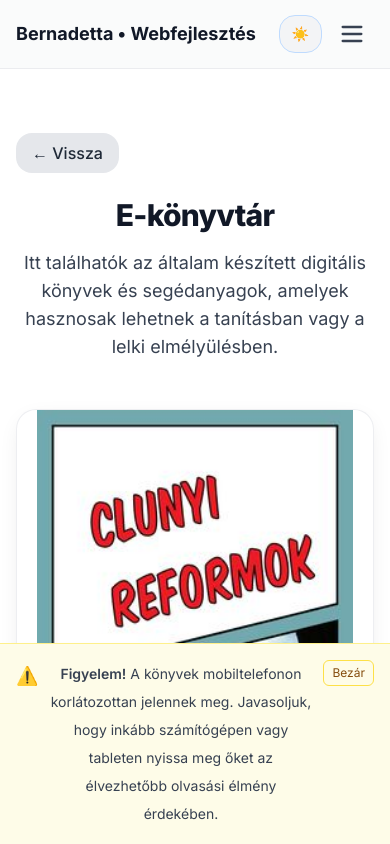
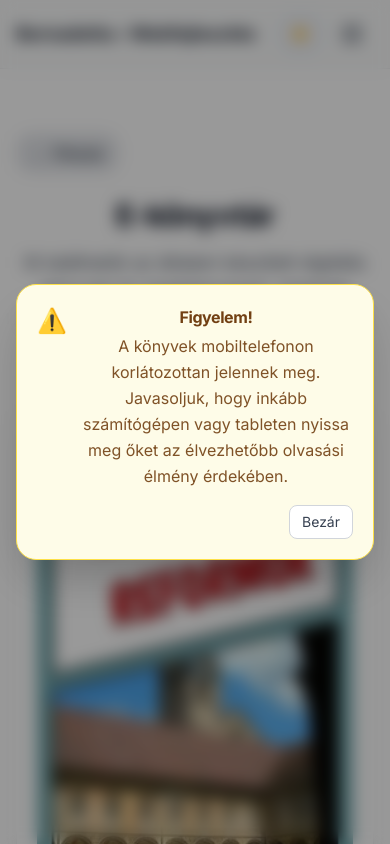
Before and after one commit to butus77/probaprojekt, a Next.js app: page /konyvtar in a window 390 px wide. Shown: the top 844 px of the page. Built offline with nearby package versions, Linux system fonts and the light colour scheme.

Commit message:
figyelmezteto felugro ablak testreszabasa

```diff
--- a/components/MobileNotice.tsx
+++ b/components/MobileNotice.tsx
@@ -1,6 +1,6 @@
 "use client";
 
-import { useState } from "react";
+import { useEffect, useState } from "react";
 
 type Props = {
   onContinue?: () => void;
@@ -9,31 +9,66 @@ type Props = {
 
 export default function MobileNotice({ onContinue, onClose }: Props) {
   const [hidden, setHidden] = useState(false);
+
   const handleClose = () => {
     setHidden(true);
     onClose?.();
   };
+
+  // (opcionális) háttér scroll tiltása, amíg a modal nyitva van
+  useEffect(() => {
+    if (!hidden) {
+      const prev = document.body.style.overflow;
+      document.body.style.overflow = "hidden";
+      return () => {
+        document.body.style.overflow = prev;
+      };
+    }
+  }, [hidden]);
+
   if (hidden) return null;
 
   return (
     <div
-      role="status"
-      aria-live="polite"
-      className="md:hidden fixed bottom-0 left-0 right-0 z-50 w-full p-4 border-t border-yellow-200 bg-yellow-50 text-sm text-yellow-800 shadow-lg"
+      className="md:hidden fixed inset-0 z-[100] flex items-center justify-center bg-black/40 backdrop-blur"
+      role="dialog"
+      aria-modal="true"
+      aria-labelledby="mobile-notice-title"
+      onClick={handleClose} // a hátterére kattintva is zár
     >
-      <div className="flex items-start gap-2">
-        <span className="mt-0.5 text-lg" aria-hidden>⚠️</span>
-        <p className="flex-1">
-          <strong className="font-semibold">Figyelem!</strong> A könyvek mobiltelefonon
-          korlátozottan jelennek meg. Javasoljuk, hogy inkább számítógépen vagy tableten
-          nyissa meg őket az élvezhetőbb olvasási élmény érdekében.
-        </p>
-        <div className="flex items-center gap-2">
+      <div
+        className="mx-4 w-full max-w-md rounded-2xl border border-yellow-300 bg-yellow-50 p-5 shadow-2xl"
+        onClick={(e) => e.stopPropagation()} // a dobozon belüli katt ne zárjon
+      >
+        <div className="flex items-start gap-3">
+          {/* Ikon */}
+          <span className="shrink-0 text-2xl" aria-hidden>
+            ⚠️
+          </span>
+
+          {/* Szöveg */}
+          <div className="min-w-0 flex-1">
+            <h2
+              id="mobile-notice-title"
+              className="text-base font-bold text-yellow-900"
+            >
+              Figyelem!
+            </h2>
+            <p className="mt-1 break-words text-pretty leading-relaxed text-yellow-900/90">
+              A könyvek mobiltelefonon korlátozottan jelennek meg. Javasoljuk,
+              hogy inkább számítógépen vagy tableten nyissa meg őket az
+              élvezhetőbb olvasási élmény érdekében.
+            </p>
+          </div>
+        </div>
+
+        {/* Gombok */}
+        <div className="mt-4 flex justify-end gap-2">
           {onContinue ? (
             <button
               type="button"
               onClick={onContinue}
-              className="inline-flex rounded-md border border-yellow-300 px-2 py-1 text-xs"
+              className="shrink-0 rounded-lg border border-yellow-300 bg-yellow-100 px-3 py-1.5 text-sm font-medium text-yellow-900"
             >
               Megnyitás most
             </button>
@@ -41,7 +76,7 @@ export default function MobileNotice({ onContinue, onClose }: Props) {
           <button
             type="button"
             onClick={handleClose}
-            className="inline-flex rounded-md border border-yellow-300 px-2 py-1 text-xs"
+            className="shrink-0 rounded-lg border border-gray-300 bg-white px-3 py-1.5 text-sm text-gray-700"
             aria-label="Értem, bezárás"
           >
             Bezár
```
